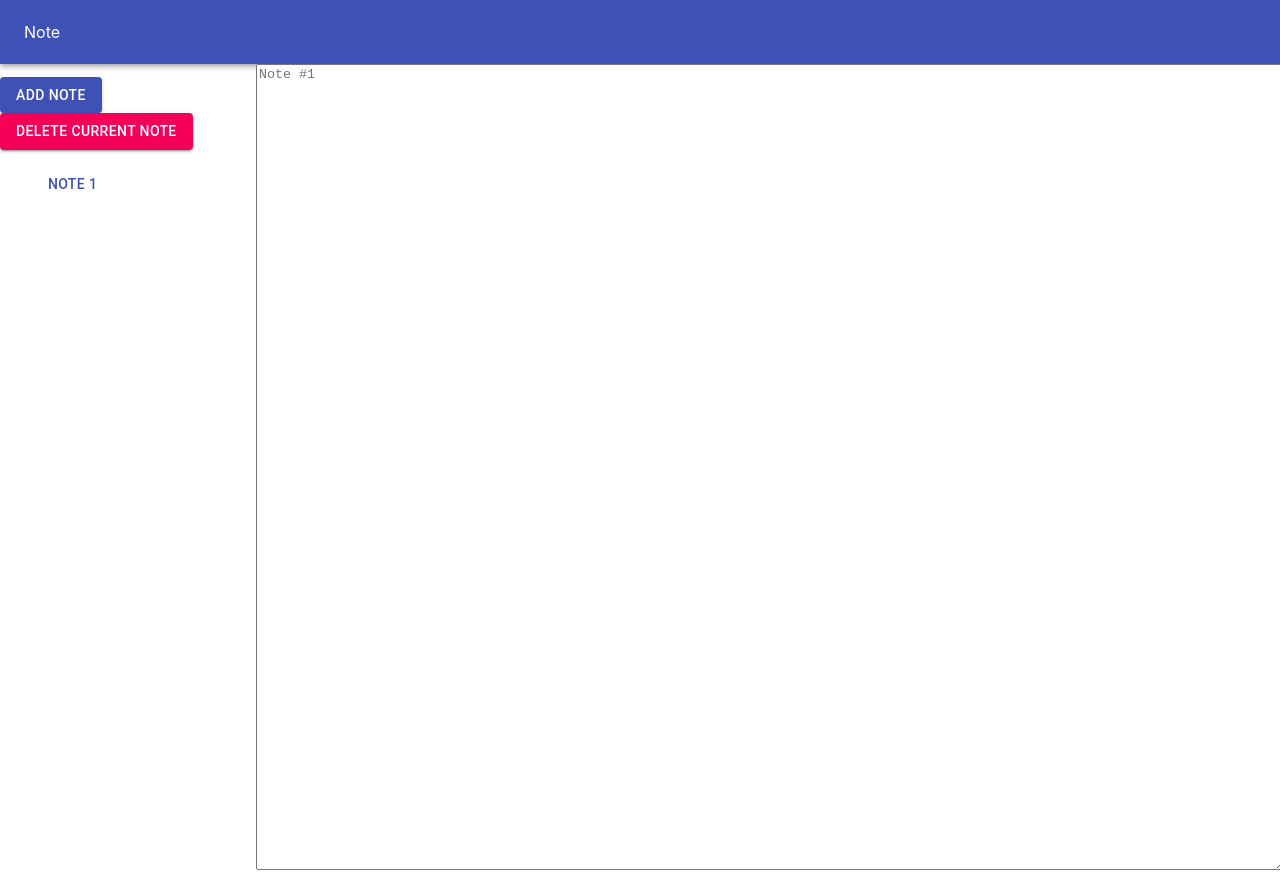
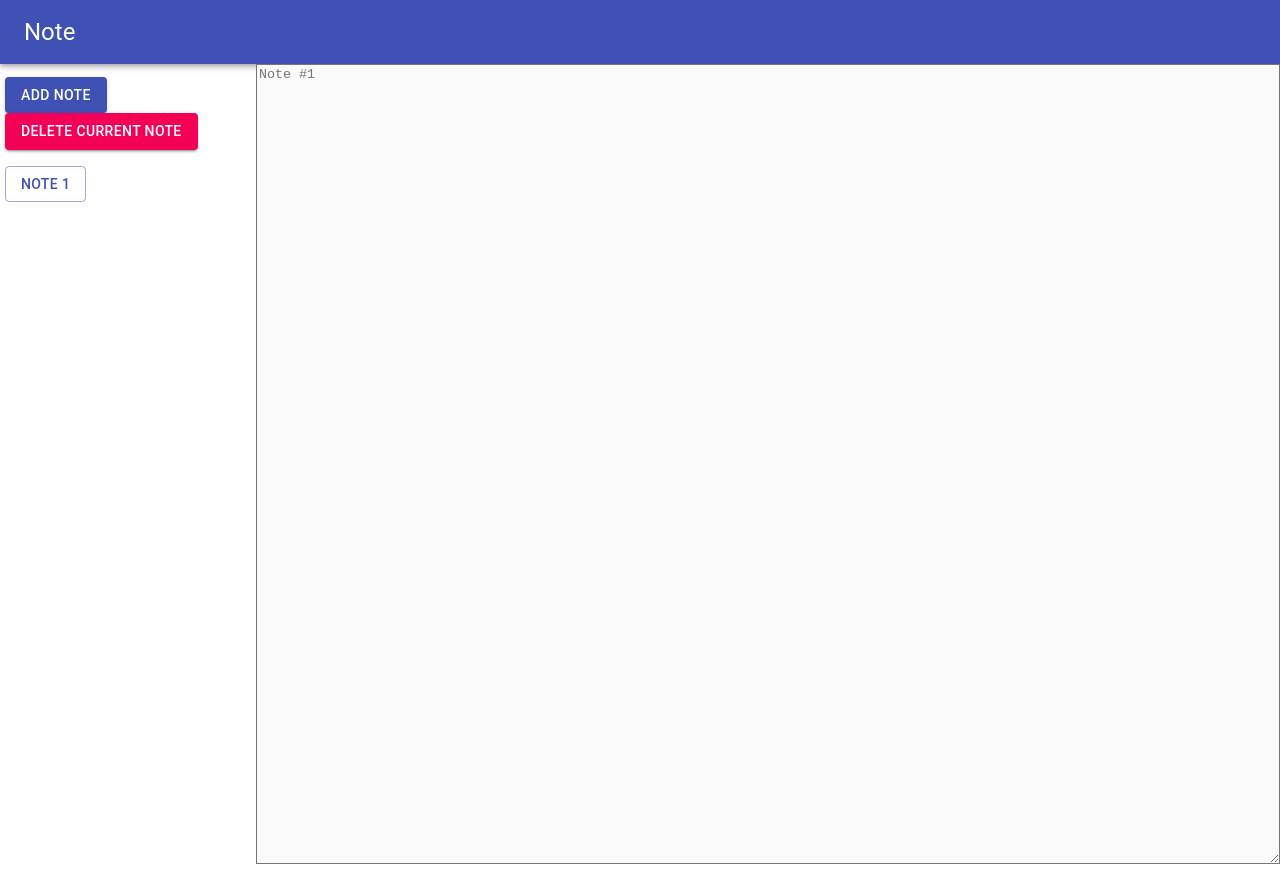
Before and after one commit to khatna/note, a React (Create React App) app: page / in a window 1280 px wide. After the commit the page ends 800 px from the top, so only its background shows below. Built offline with nearby package versions, Linux system fonts and the light colour scheme; the HTML template or start-up script is replaced by a standard one.

Commit message:
outline first draft

```diff
--- a/src/App.js
+++ b/src/App.js
@@ -45,7 +45,7 @@ class App extends React.Component {
         </div>
 
         <div className="buttons">
-          <Buttons notes={notes} onClick={this.switch} addNote={this.addNote} deleteNote={this.deleteNote}/>
+          <Buttons state={this.state} onClick={this.switch} addNote={this.addNote} deleteNote={this.deleteNote}/>
         </div>
 
       </div>
--- a/src/components/Buttons.js
+++ b/src/components/Buttons.js
@@ -3,11 +3,13 @@ import Button from '@material-ui/core/Button';
 
 // Buttons component: render the buttons representing separate notes
 export default function Buttons(props) {
-  const buttons = props.notes.map((note, i) => {
+  const state = props.state;
+  const buttons = state.notes.map((note, i) => {
     let preview = note.substring(0, 10) || `Note ${i+1}`;
+    let variant = state.focus === i ? 'outlined' : 'text';
     return (
       <li key={i} style={{ listStyleType: "none" }}>
-        <Button onClick={() => props.onClick(i)}  color='primary'>
+        <Button onClick={() => props.onClick(i)}  color='primary' variant={variant}>
           {preview}
         </Button>
       </li>
@@ -16,12 +18,14 @@ export default function Buttons(props) {
 
   return (
     <div>
+      <div className="control">
         <Button onClick={props.addNote} variant='contained' color='primary'>
           Add note
         </Button>
         <Button onClick={props.deleteNote} variant='contained' color='secondary'>
           Delete current note
         </Button>
+      </div>
       <ul>{buttons}</ul>
     </div>
   );
--- a/src/components/Navbar.js
+++ b/src/components/Navbar.js
@@ -7,7 +7,7 @@ export default function Navbar() {
   return (
 		<AppBar position='static' className='navbar'>
 			<Toolbar>
-				<Typography variant='title' color='inherit'>
+				<Typography variant='h5' color='inherit'>
 					Note
 				</Typography>
 			</Toolbar>
--- a/src/index.css
+++ b/src/index.css
@@ -1,3 +1,9 @@
+* {
+  -webkit-box-sizing: border-box;
+     -moz-box-sizing: border-box;
+          box-sizing: border-box;
+}
+
 body {
   margin: 0;
   font-family: -apple-system, BlinkMacSystemFont, "Segoe UI", "Roboto", "Oxygen",
@@ -13,14 +19,25 @@ code {
 }
 
 textarea {
+  background: #fafafa;
   height: 100%;
   width: 100%;
+}
+
+textarea:focus {
+  background: white;
+  outline: none;
+}
+
+ul {
+  padding: 0;
+  margin-left: 5px;
 }
 
 .text-box {
   height: 100%;
   width: 80%;
-  position: absolute;
+  position: fixed;
   right: 0;
 }
 
@@ -28,3 +45,7 @@ textarea {
   margin-top: 1%;
   width: 20%;
 }
+
+.control {
+  margin-left: 5px;
+}
```
Lines whose indentation alone changed are shown as unchanged.
